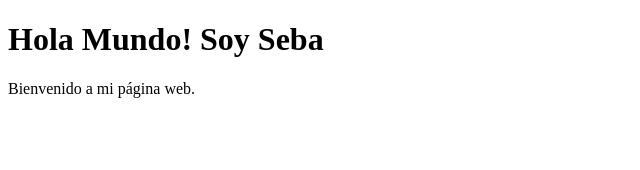
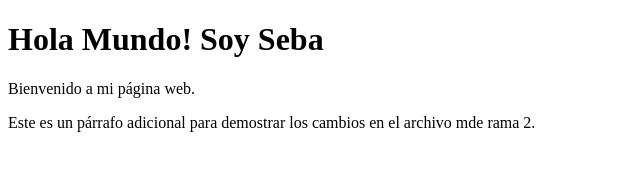
Before and after one commit to sebastianVH/fabi-test, a plain HTML site: page index.html in a window 1280 px wide. Shown: the whole page, without its empty margins (0-640 px from the left). Drawn offline with Linux system fonts and the light colour scheme.

Commit message:
Cambio con la rama2

```diff
--- a/index.html
+++ b/index.html
@@ -8,5 +8,6 @@
 <body>
     <h1>Hola Mundo! Soy Seba</h1>
     <p>Bienvenido a mi página web.</p>
+    <p>Este es un párrafo adicional para demostrar los cambios en el archivo mde rama 2.</p>
 </body>
 </html>
```
